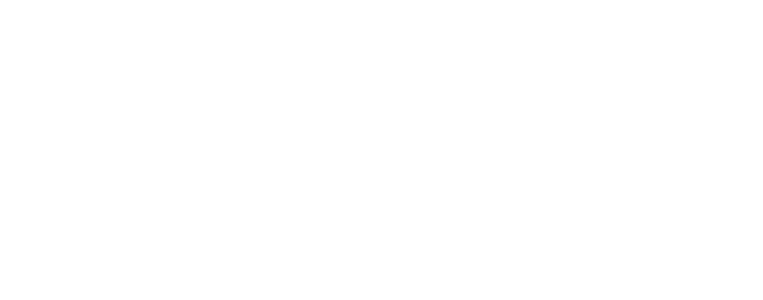
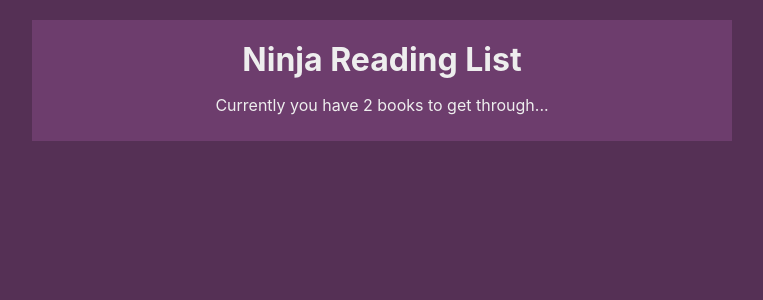
Before and after one commit to notsarthak/book-manage-React, a React (Create React App) app: page / in a window 1280 px wide. Shown: the top 300 px of the page, without its empty margins (258-1021 px from the left). Built offline with nearby package versions, Linux system fonts and the light colour scheme.

Commit message:
Delted junk files, created navbar component and consumed context, added styles in index.css

```diff
--- a/src/App.css
+++ /dev/null
@@ -1,38 +0,0 @@
-.App {
-  text-align: center;
-}
-
-.App-logo {
-  height: 40vmin;
-  pointer-events: none;
-}
-
-@media (prefers-reduced-motion: no-preference) {
-  .App-logo {
-    animation: App-logo-spin infinite 20s linear;
-  }
-}
-
-.App-header {
-  background-color: #282c34;
-  min-height: 100vh;
-  display: flex;
-  flex-direction: column;
-  align-items: center;
-  justify-content: center;
-  font-size: calc(10px + 2vmin);
-  color: white;
-}
-
-.App-link {
-  color: #61dafb;
-}
-
-@keyframes App-logo-spin {
-  from {
-    transform: rotate(0deg);
-  }
-  to {
-    transform: rotate(360deg);
-  }
-}
--- a/src/App.js
+++ b/src/App.js
@@ -1,11 +1,13 @@
+//Importing the BookContextProvider in this component to nest components inside it to which the access to the context is to be provided
 import React from 'react';
 import BookContextProvider from './contexts/BookContext';
+import Navbar from './components/Navbar';
 
 function App() {
   return (
     <div className="App">
       <BookContextProvider>
-
+        <Navbar/>
       </BookContextProvider>
     </div>
   );
--- a/src/components/BookList.js
+++ b/src/components/BookList.js
@@ -1 +1 @@
-//Inside here we're gonna cycle through the data and output a single BookDetails coponent for each book
+//Inside here we're gonna cycle through the data and output a single BookDetails component for each book
--- a/src/components/Navbar.js
+++ b/src/components/Navbar.js
@@ -1,7 +1,16 @@
-import React from 'react';
+//using context in this component. Only require the books in this component not he fns.
+import React, {useContext} from 'react';
+import {BookContext} from '../contexts/BookContext';
 
+//Returning basic JSX from this component at the moment, just a heading and the number of books in the context
 const Navbar = () =>{
-
+    const {books} = useContext(BookContext);
+    return (
+        <div className="navbar">
+            <h1>Ninja Reading List</h1>
+            <p>Currently you have {books.length} books to get through...</p>
+        </div>
+    );
 }
 
 export default Navbar;
--- a/src/contexts/BookContext.js
+++ b/src/contexts/BookContext.js
@@ -1,3 +1,4 @@
+//Storing details about the books
 import React, {useState, createContext} from 'react';
 import {v1} from 'uuid';
 
@@ -16,7 +17,7 @@ const BookContextProvider = (props) =>{
     }
     const removeBook = (id) =>{
         setBooks(books.filter(book=>{
-            return bokk.id!==id
+            return book.id!==id
         }));
     }
     return(
--- a/src/index.css
+++ b/src/index.css
@@ -5,9 +5,23 @@ body {
     sans-serif;
   -webkit-font-smoothing: antialiased;
   -moz-osx-font-smoothing: grayscale;
+  background: #553055;
 }
 
-code {
-  font-family: source-code-pro, Menlo, Monaco, Consolas, 'Courier New',
-    monospace;
+.App{
+  background:#4c2a4c;
+  margin:20px auto;
+  width:90%;
+  max-width:700px;
+  color:#eee;
 }
+
+.navbar{
+  padding:10px 20px;
+  text-align:center;
+  background:#6d3d6d;
+}
+
+.navbar h1{
+  margin:10px 0;
+}
```
Also changed, not shown: src/logo.svg (deleted), 1 other file (tests, documents, lock files or other folders).
